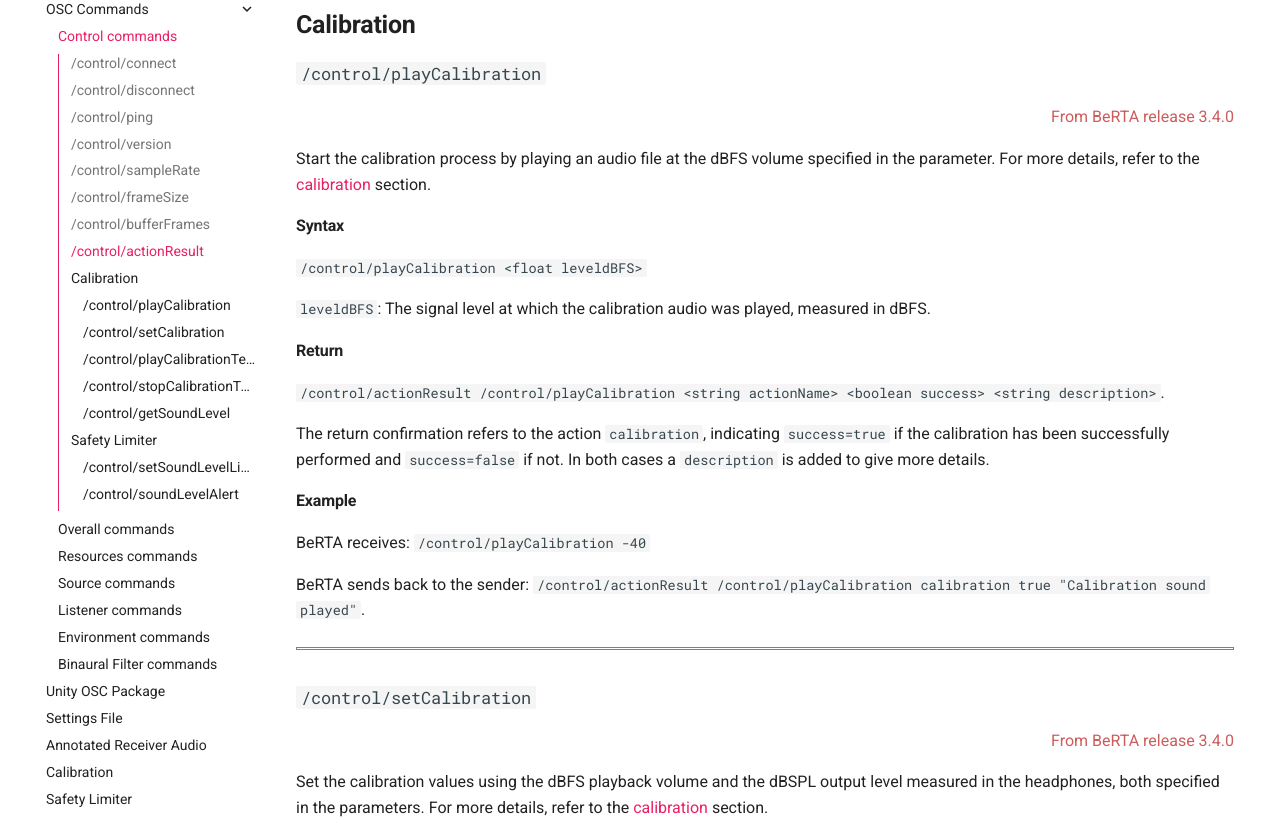
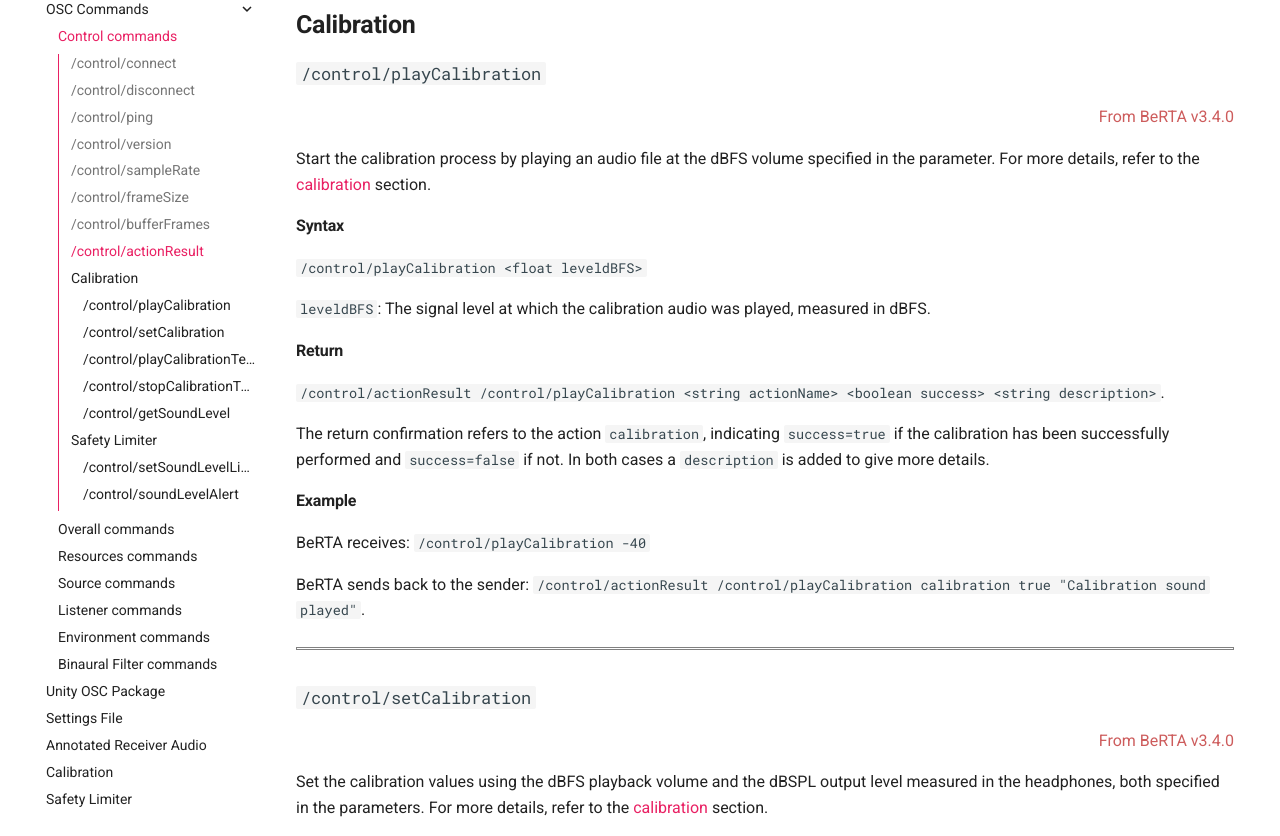
Before and after one commit to GrupoDiana/BRT-Documentation, an MkDocs documentation site: the page built from docs/osc/control.md, in a window 1280 px wide and 1400 px high, scrolled down 4196 px. Shown: the part 153-989 px from the top of the window. Built offline with MkDocs 1.6.1 and Material for MkDocs 9.7.7, drawn with Linux system fonts in a browser that asks for light colours; comment, search, counter and statistics services are not loaded; some of the changed text lies outside the part shown.

Commit message:
fix: How the BeRTA version is displayed

```diff
--- a/docs/osc/control.md
+++ b/docs/osc/control.md
@@ -177,7 +177,7 @@
 ## **Calibration**
 
 ### `/control/playCalibration `
-<p style='text-align: right;color:IndianRed;'>From BeRTA release 3.4.0</p>
+<p style='text-align: right;color:IndianRed;'>From BeRTA v3.4.0</p>
 
 Start the calibration process by playing an audio file at the dBFS volume specified in the parameter. For more details, refer to the [calibration](/BRT-Documentation/applications/calibration/) section.
 
@@ -204,7 +204,7 @@
 <hr style="border:1px solid gray">
 
 ### `/control/setCalibration`
-<p style='text-align: right;color:IndianRed;'>From BeRTA release 3.4.0</p>
+<p style='text-align: right;color:IndianRed;'>From BeRTA v3.4.0</p>
 
 Set the calibration values using the dBFS playback volume and the dBSPL output level measured in the headphones, both specified in the parameters. For more details, refer to the [calibration](/BRT-Documentation/applications/calibration/) section.
 
@@ -232,7 +232,7 @@
 ---
 
 ### `/control/playCalibrationTest`
-<p style='text-align: right;color:IndianRed;'>From BeRTA release 3.4.0</p>
+<p style='text-align: right;color:IndianRed;'>From BeRTA v3.4.0</p>
 
 Play the calibration test sound at a volume adjusted to match the dBSPL specified in the parameter, allowing verification with the sound level meter. See the [calibration](/BRT-Documentation/applications/calibration/) section for more details.
 
@@ -258,7 +258,7 @@
 ---
 
 ### `/control/stopCalibrationTest`
-<p style='text-align: right;color:IndianRed;'>From BeRTA release 3.4.0</p>
+<p style='text-align: right;color:IndianRed;'>From BeRTA v3.4.0</p>
 
 Stop the calibration test sound playback.
 
@@ -282,7 +282,7 @@
 ---
 
 ### `/control/getSoundLevel`
-<p style='text-align: right;color:IndianRed;'>From BeRTA release 3.4.0</p>
+<p style='text-align: right;color:IndianRed;'>From BeRTA v3.4.0</p>
 
 Get the current sound level in dBSPL for left and right channel. For more details, refer to the [calibration](/BRT-Documentation/applications/calibration/) section.
 
@@ -310,7 +310,7 @@
 ## **Safety Limiter**
 
 ### `/control/setSoundLevelLimit`
-<p style='text-align: right;color:IndianRed;'>From BeRTA release 3.4.0</p>
+<p style='text-align: right;color:IndianRed;'>From BeRTA v3.4.0</p>
 
 Set the sound level limit to the dBSPL value specified in the parameter. See the [safety limitter](/BRT-Documentation/applications/safety-limiter/) for more details.
 
@@ -335,7 +335,7 @@
 <!----------------------------------------------------------------------------------->
 <hr style="border:1px solid gray">
 ### `/control/soundLevelAlert`
-<p style='text-align: right;color:IndianRed;'>From BeRTA release 3.4.0</p>
+<p style='text-align: right;color:IndianRed;'>From BeRTA v3.4.0</p>
 
 Sent when the output sound level exceeds the threshold set in the sound level limiter. This is a send-only command from BeRTA. It does not receive any parameters but triggers an alert when the limit is surpassed. See the [safety limitter](/BRT-Documentation/applications/safety-limiter/) for more details.
 
```
